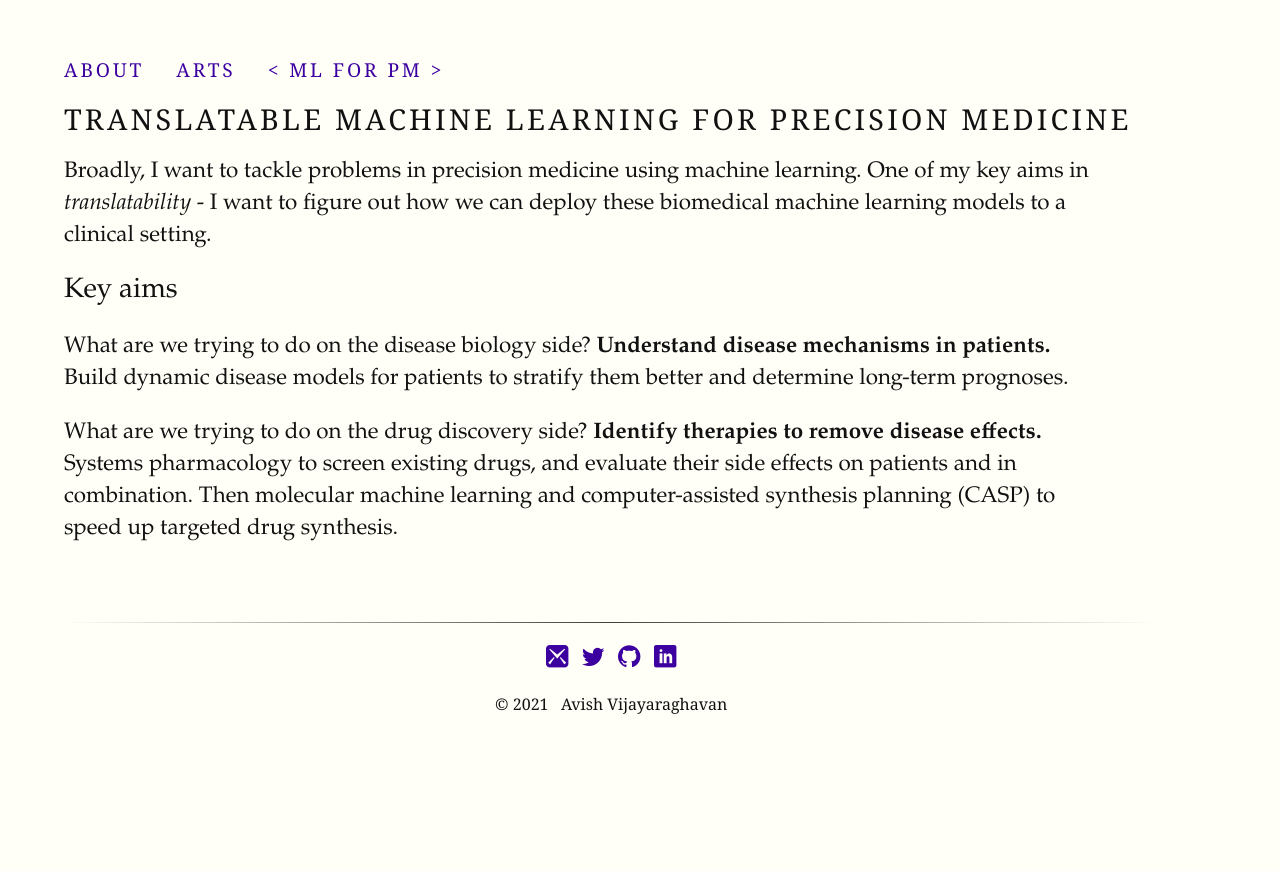
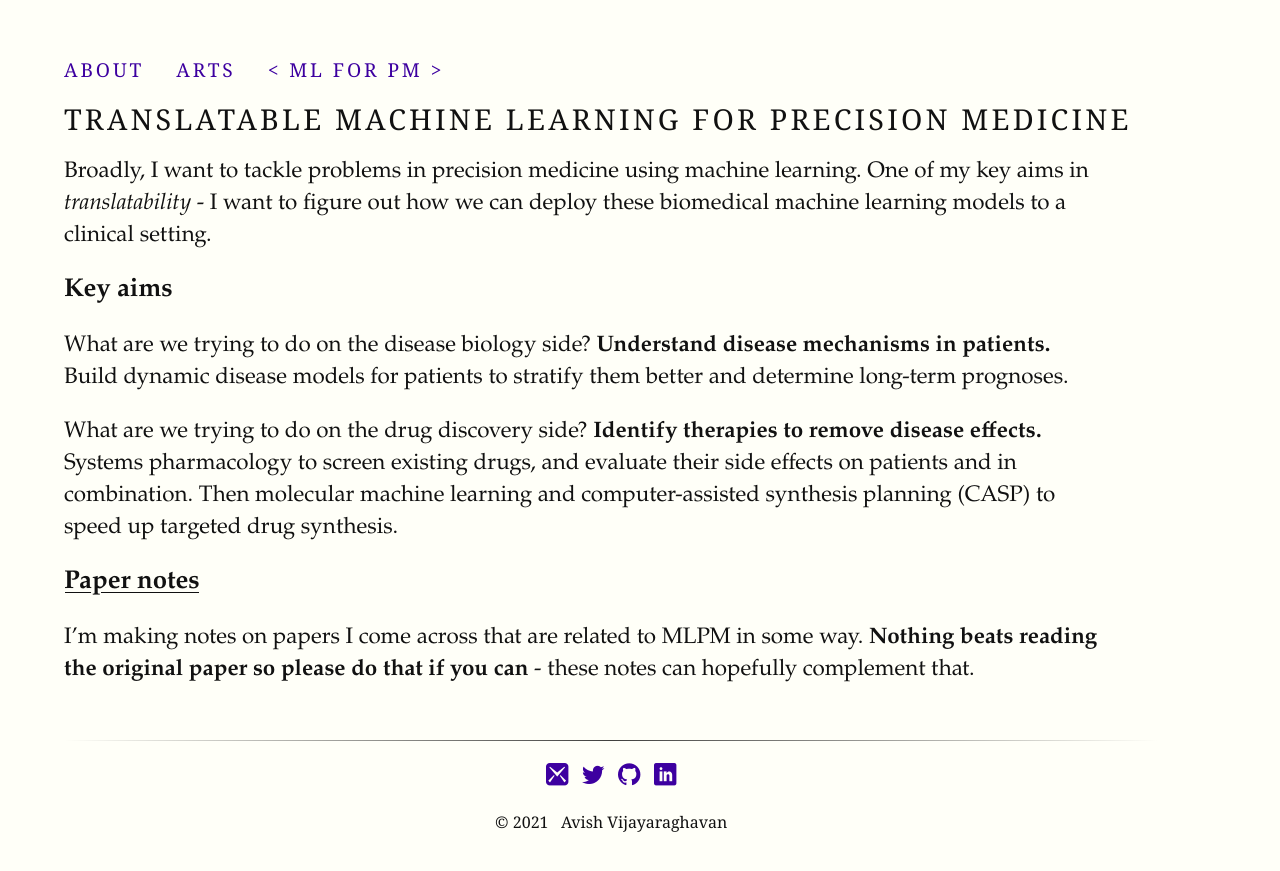
Before and after one commit to avishvj/avishvj.github.io, a Jekyll site: the page built from pages/ml4pm.md, in a window 1280 px wide. Shown: the top 871 px of the page. Built offline with Jekyll 4.4.1, drawn with Linux system fonts in a browser that asks for light colours; some web fonts are replaced.

Commit message:
add link for paper notes

```diff
--- a/pages/ml4pm.md
+++ b/pages/ml4pm.md
@@ -15,10 +15,14 @@ permalink: /ml4pm/
   !-- <li><a href="#aims">Key aims</a></li>
   !-- </div> -->
 
-  <font style="font-size:1.75em">
-  <a name="aims"></a>Key aims </font>
+  <a name="aims"></a><font style="font-size:1.15em"><b>Key aims </b></font>
+
   What are we trying to do on the disease biology side? **Understand disease mechanisms in patients.** Build dynamic disease models for patients to stratify them better and determine long-term prognoses.
 
   What are we trying to do on the drug discovery side? **Identify therapies to remove disease effects.** Systems pharmacology to screen existing drugs, and evaluate their side effects on patients and in combination. Then molecular machine learning and computer-assisted synthesis planning (CASP) to speed up targeted drug synthesis.
 
   <!--<br /> this gives you a break in page -->
+
+  <a href="https://www.remnote.io/a/test-folder/60927fe2b57ae300456f2152"><font style="font-size:1.15em"><b>Paper notes</b></font></a>
+
+  I'm making notes on papers I come across that are related to MLPM in some way. **Nothing beats reading the original paper so please do that if you can** - these notes can hopefully complement that.
```
